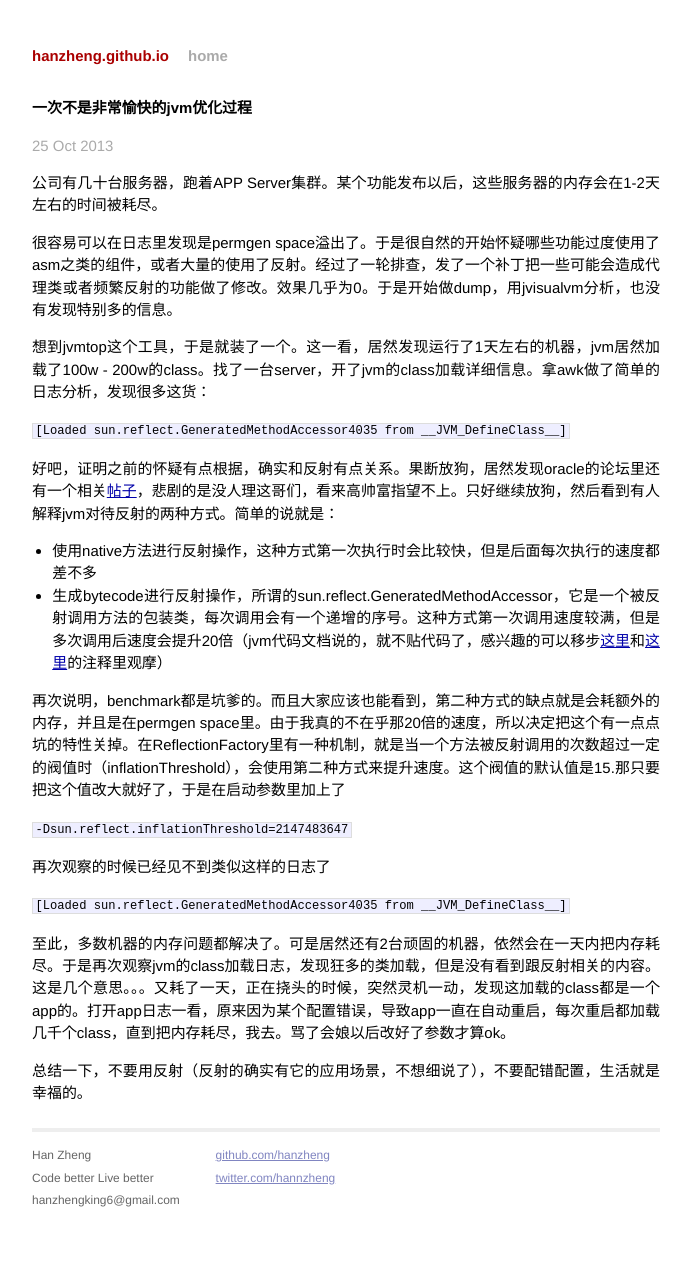
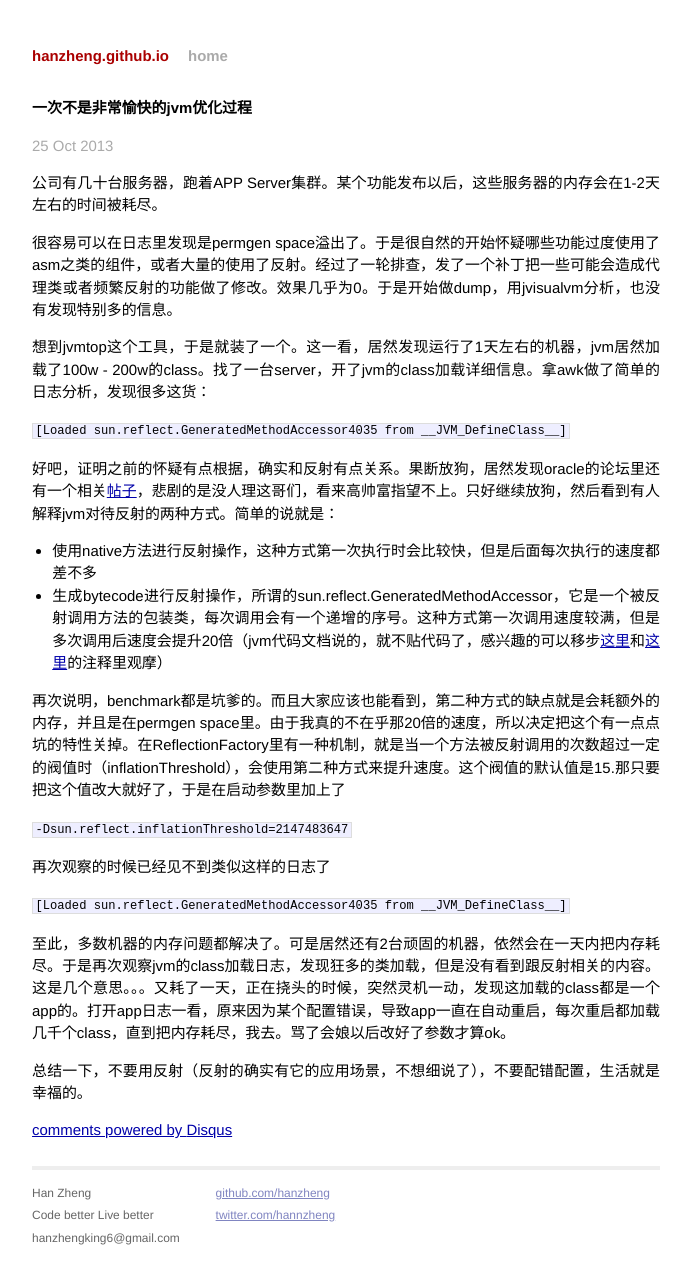
Before and after one commit to hanzheng/hanzheng.github.io, a Jekyll site: the page built from _posts/2013-10-25-last-time-with-jvm.markdown, in a window 1280 px wide. Shown: the whole page, without its empty margins (294-985 px from the left). Built offline with Jekyll 4.4.1, drawn with Linux system fonts in a browser that asks for light colours; Markdown is read by kramdown in place of the engine named in the settings; comment, search, counter and statistics services are not loaded; before the commit the page ends 1224 px from its top, so only the background shows below that; some of the changed lines change nothing that is shown.

Commit message:
add disqus

```diff
--- a/_config.yml
+++ b/_config.yml
@@ -3,3 +3,4 @@
 pygments: true
 safe: true
 lsi: false
+comments: true
--- a/_layouts/post.html
+++ b/_layouts/post.html
@@ -7,3 +7,18 @@
 <div class="post">
 {{ content }}
 </div>
+
+    <div id="disqus_thread"></div>
+    <script type="text/javascript">
+        /* * * CONFIGURATION VARIABLES: EDIT BEFORE PASTING INTO YOUR WEBPAGE * * */
+        var disqus_shortname = 'hanzheng'; // required: replace example with your forum shortname
+
+        /* * * DON'T EDIT BELOW THIS LINE * * */
+        (function() {
+            var dsq = document.createElement('script'); dsq.type = 'text/javascript'; dsq.async = true;
+            dsq.src = '//' + disqus_shortname + '.disqus.com/embed.js';
+            (document.getElementsByTagName('head')[0] || document.getElementsByTagName('body')[0]).appendChild(dsq);
+        })();
+    </script>
+    <noscript>Please enable JavaScript to view the <a href="http://disqus.com/?ref_noscript">comments powered by Disqus.</a></noscript>
+    <a href="http://disqus.com" class="dsq-brlink">comments powered by <span class="logo-disqus">Disqus</span></a>
```
